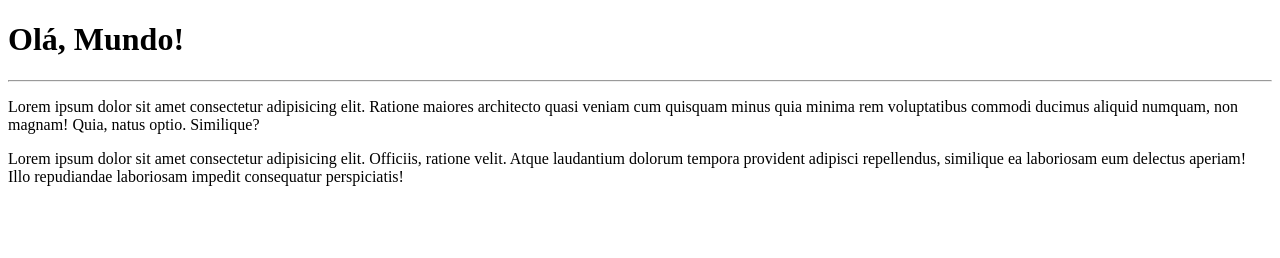
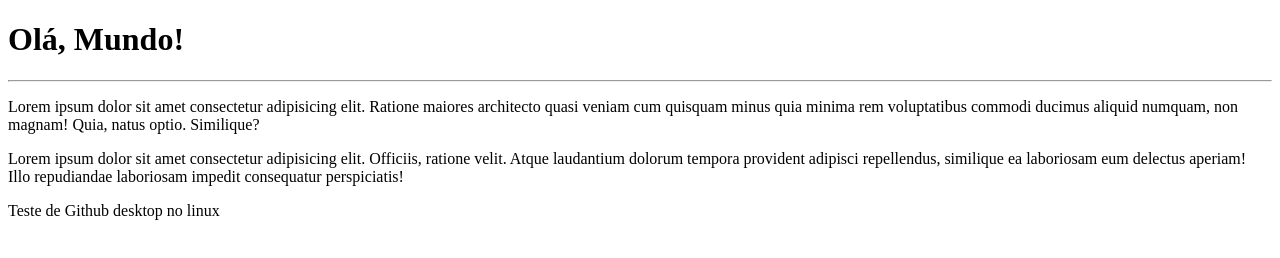
Before and after one commit to FSaints/Ola-Mundo, a plain HTML site: page site-exemplo/index.html in a window 1280 px wide. Drawn offline with Linux system fonts and the light colour scheme.

Commit message:
Mudei o arquivo index

```diff
--- a/site-exemplo/index.html
+++ b/site-exemplo/index.html
@@ -10,5 +10,6 @@
     <hr>
     <p>Lorem ipsum dolor sit amet consectetur adipisicing elit. Ratione maiores architecto quasi veniam cum quisquam minus quia minima rem voluptatibus commodi ducimus aliquid numquam, non magnam! Quia, natus optio. Similique?</p>
     <p>Lorem ipsum dolor sit amet consectetur adipisicing elit. Officiis, ratione velit. Atque laudantium dolorum tempora provident adipisci repellendus, similique ea laboriosam eum delectus aperiam! Illo repudiandae laboriosam impedit consequatur perspiciatis!</p>
+    <p>Teste de Github desktop no linux</p>
 </body>
 </html>
```
